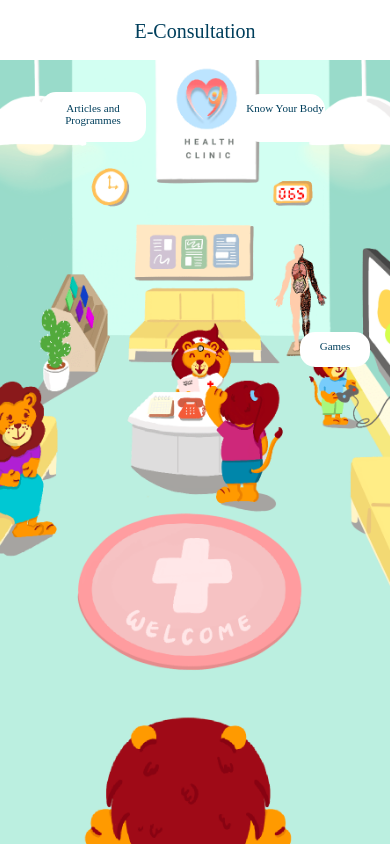
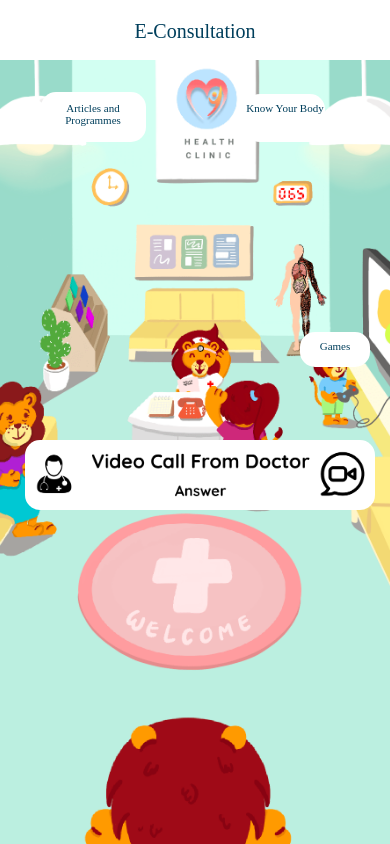
Before and after one commit to naboleh/myHealth, a React Native app: screen /EConsultsWaitingRoom in a window 390 px wide. Built offline with nearby package versions, Linux system fonts and the light colour scheme.

Commit message:
delayed popup call, timer is short for testing

```diff
--- /dev/null
+++ b/app/components/DelayIncomingCall.js
@@ -0,0 +1,54 @@
+import React from 'react';
+import {
+    StyleSheet,
+    Text,
+    View,
+    ImageBackground,
+    TouchableOpacity,
+    Image,
+    ScrollView,
+  } from 'react-native';
+
+class DelayIncomingCalls extends React.Component {
+    constructor(props) {
+        super(props);
+        this.state = {
+            show: false,
+        };
+    }
+    //delay timer
+    componentDidMount() {
+        this.timer = setTimeout(() => {
+            this.setState((state) => ({show: true}));
+        }, 2000); //in milisecs, change this to change delay
+    }
+    //clearing timer
+    componentWillUnmount() {
+        clearTimeout(this.timer);
+    }
+
+    //outputs
+    render() {
+        let msg = false;
+        if (this.state.show) { //so by default when timer not 0 is false, after timeout, state becomes true
+            //if true update the contents to be displayed
+            msg = <Image source={require('../icon/incomingalert.png')} style={styles.alertImg}/>;
+        }
+        return (
+            msg
+        )
+    }
+}
+//change the position of the image here
+const styles = StyleSheet.create({
+    alertImg: {
+        height: 70,
+        width: 350,
+        backgroundColor: '#ffffff',
+        borderRadius: 15,
+        marginLeft: '6.5%',
+        marginTop: '-30%',
+    },
+});
+
+export default DelayIncomingCalls;
--- a/app/pages/EConsultsWaitingRoom.js
+++ b/app/pages/EConsultsWaitingRoom.js
@@ -13,6 +13,7 @@ import {
   Image,
   ScrollView,
 } from 'react-native';
+import DelayIncomingCalls from '../components/DelayIncomingCall'; //image styles change inside delayincomingcall.js
 
 export default function EConsultsWaitingRoom({ navigation }) {
     return (
@@ -39,6 +40,12 @@ export default function EConsultsWaitingRoom({ navigation }) {
            <TouchableOpacity onPress={() => navigation.navigate('Game1')}>
                 <Text style={styles.gamebutton}>Games</Text>
            </TouchableOpacity>
+           </View>
+
+           <View>
+             <TouchableOpacity onPress={() => navigation.navigate('EConsultsVideo')}>
+              <DelayIncomingCalls/>
+             </TouchableOpacity>
            </View>
 
         </ImageBackground>
```
Also changed, not shown: app/icon/incomingalert.png (added).
